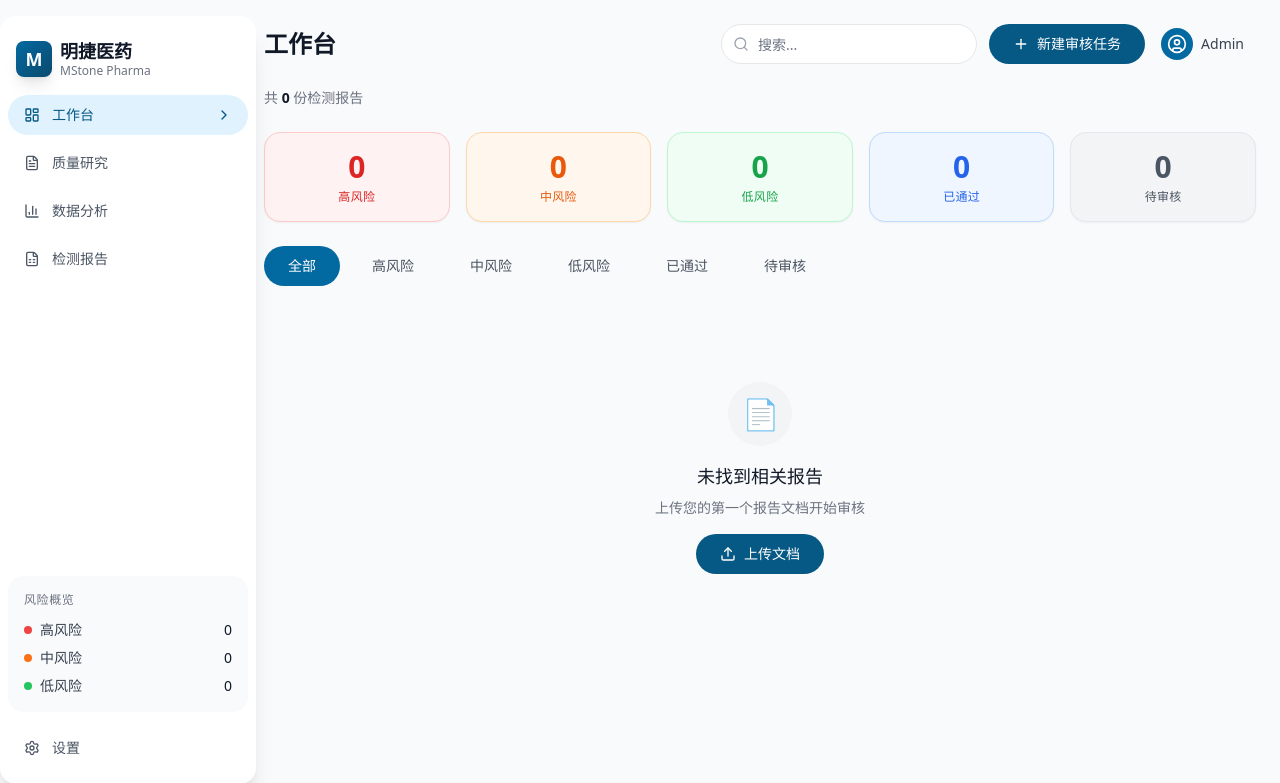
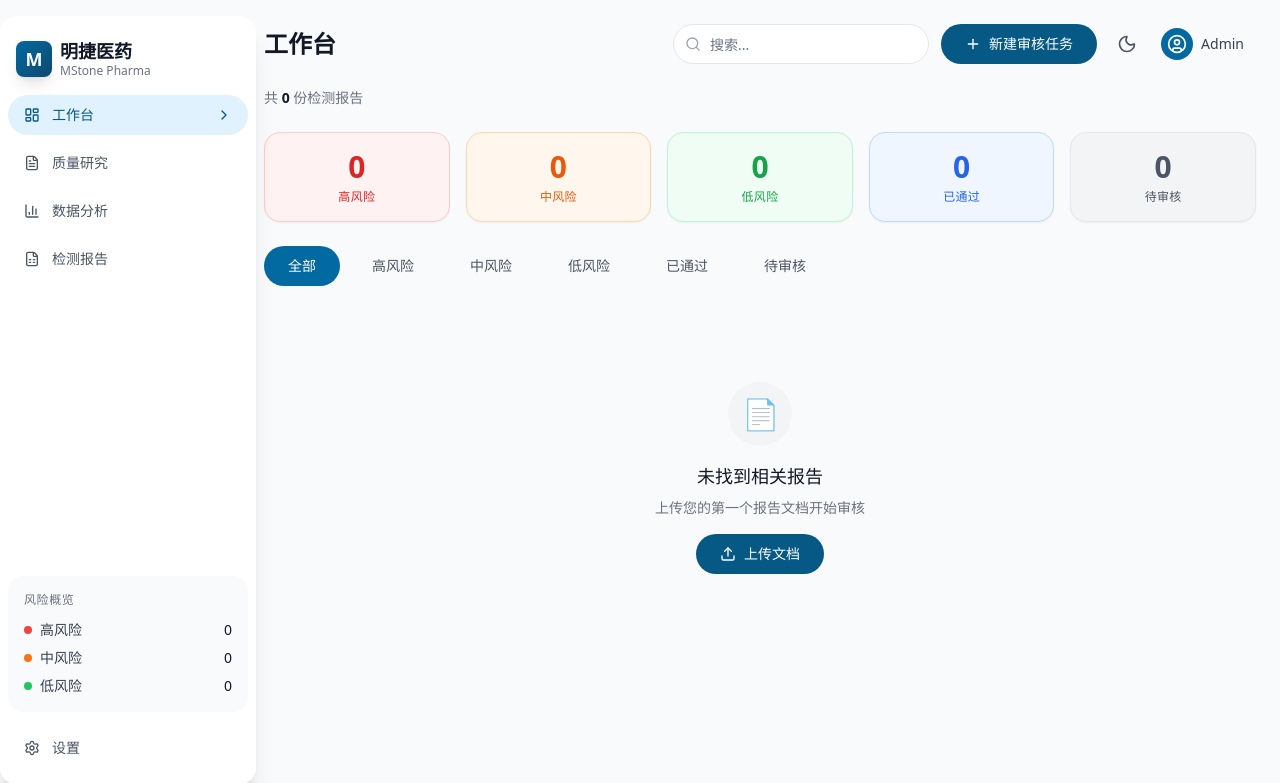
Before and after one commit to Theageo11/cro-report-reviewer, a Flask app: page /documents in a window 1280 px wide. Shown: the top 783 px of the page. Run offline with Flask 3, Linux system fonts and the light colour scheme; some libraries are stand-ins or nearby versions.

Commit message:
add theme function

```diff
--- a/templates/base.html
+++ b/templates/base.html
@@ -163,6 +163,36 @@
         // Initialize Lucide icons
         lucide.createIcons();
 
+        // Theme toggle
+        function initTheme() {
+            // Check for saved theme preference or default to light mode
+            const theme = localStorage.getItem('theme') || 'light';
+            if (theme === 'dark') {
+                document.documentElement.classList.add('dark');
+            } else {
+                document.documentElement.classList.remove('dark');
+            }
+            updateThemeIcon();
+        }
+
+        function toggleTheme() {
+            const isDark = document.documentElement.classList.toggle('dark');
+            localStorage.setItem('theme', isDark ? 'dark' : 'light');
+            updateThemeIcon();
+        }
+
+        function updateThemeIcon() {
+            const themeIcon = document.getElementById('theme-icon');
+            if (themeIcon) {
+                const isDark = document.documentElement.classList.contains('dark');
+                themeIcon.setAttribute('data-lucide', isDark ? 'sun' : 'moon');
+                lucide.createIcons();
+            }
+        }
+
+        // Initialize theme on load
+        initTheme();
+
         // Sidebar toggle for mobile
         function toggleSidebar() {
             const sidebar = document.getElementById('sidebar');
--- a/templates/document_detail.html
+++ b/templates/document_detail.html
@@ -39,6 +39,11 @@
                 开始分析
             </button>
             {% endif %}
+
+            <!-- Theme Toggle -->
+            <button onclick="toggleTheme()" class="p-2 rounded-lg hover:bg-gray-100 dark:hover:bg-gray-800 transition-colors" title="切换主题">
+                <i id="theme-icon" data-lucide="moon" class="w-5 h-5 text-gray-600 dark:text-gray-400"></i>
+            </button>
         </div>
     </div>
 
--- a/templates/documents.html
+++ b/templates/documents.html
@@ -31,6 +31,11 @@
             <span>新建审核任务</span>
         </button>
         <input type="file" id="fileInput" accept=".docx" style="display: none;" onchange="handleFileUpload(event)">
+
+        <!-- Theme Toggle -->
+        <button onclick="toggleTheme()" class="p-2 rounded-lg hover:bg-gray-100 dark:hover:bg-gray-800 transition-colors" title="切换主题">
+            <i id="theme-icon" data-lucide="moon" class="w-5 h-5 text-gray-600 dark:text-gray-400"></i>
+        </button>
 
         <!-- User -->
         <button class="flex items-center gap-2 p-1 pr-3 rounded-full hover:bg-gray-100 dark:hover:bg-gray-800 transition-colors">
```
